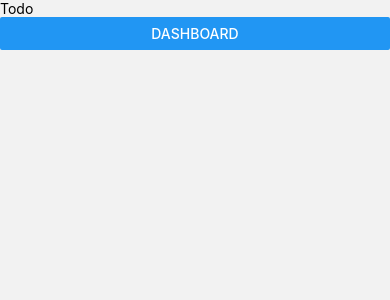
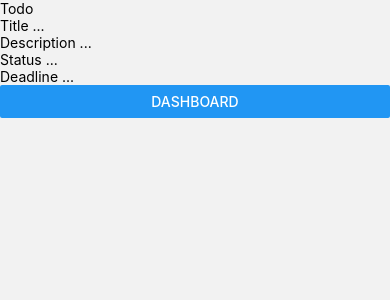
Before and after one commit to hamzahnr7/android-todoapp, a React Native app: screen /Todo in a window 390 px wide. Shown: the top 300 px of the page. Built offline with nearby package versions, Linux system fonts and the light colour scheme.

Commit message:
adding req api

```diff
--- a/App.js
+++ b/App.js
@@ -19,7 +19,6 @@ export default function App() {
         <NativeStack.Screen name='Dashboard' component={Dashboard} />
         <NativeStack.Screen name='Todo' component={Todo} />
       </NativeStack.Navigator>
-
     </NavigationContainer>
   );
 }
--- a/package.json
+++ b/package.json
@@ -13,6 +13,7 @@
         "@react-native-material/core": "^1.3.7",
         "@react-navigation/native": "^6.1.1",
         "@react-navigation/native-stack": "^6.9.7",
+        "axios": "^1.2.2",
         "install": "^0.13.0",
         "npm": "^9.2.0",
         "react": "18.1.0",
--- /dev/null
+++ b/src/Env.js
@@ -0,0 +1,4 @@
+const domain = 'http://localhost:3001/';
+const url = `${domain}/todo`;
+
+export { url }
--- a/src/screens/Todo.js
+++ b/src/screens/Todo.js
@@ -1,10 +1,19 @@
-import { Button, StyleSheet, Text, View } from 'react-native'
-import React from 'react'
+import { Button, StyleSheet, Text, TextInput, View } from 'react-native'
+import React, { useState } from 'react'
 
 export default function Todo({navigation}) {
+  const [title, setTitle] = useState('Title ...');
+  const [desc, setDesc] = useState('Description ...');
+  const [status, setStatus] = useState('Status ...');
+  const [deadline, setDeadline] = useState('Deadline ...');
+
   return (
     <View>
       <Text>Todo</Text>
+      <TextInput placeholder={title}/>
+      <TextInput placeholder={desc}/>
+      <TextInput placeholder={status}/>
+      <TextInput placeholder={deadline}/>
       <Button title='Dashboard' onPress={() => navigation.navigate('Dashboard')} />
     </View>
   )
```
Also changed, not shown: 2 other files (tests, documents, lock files or other folders).
